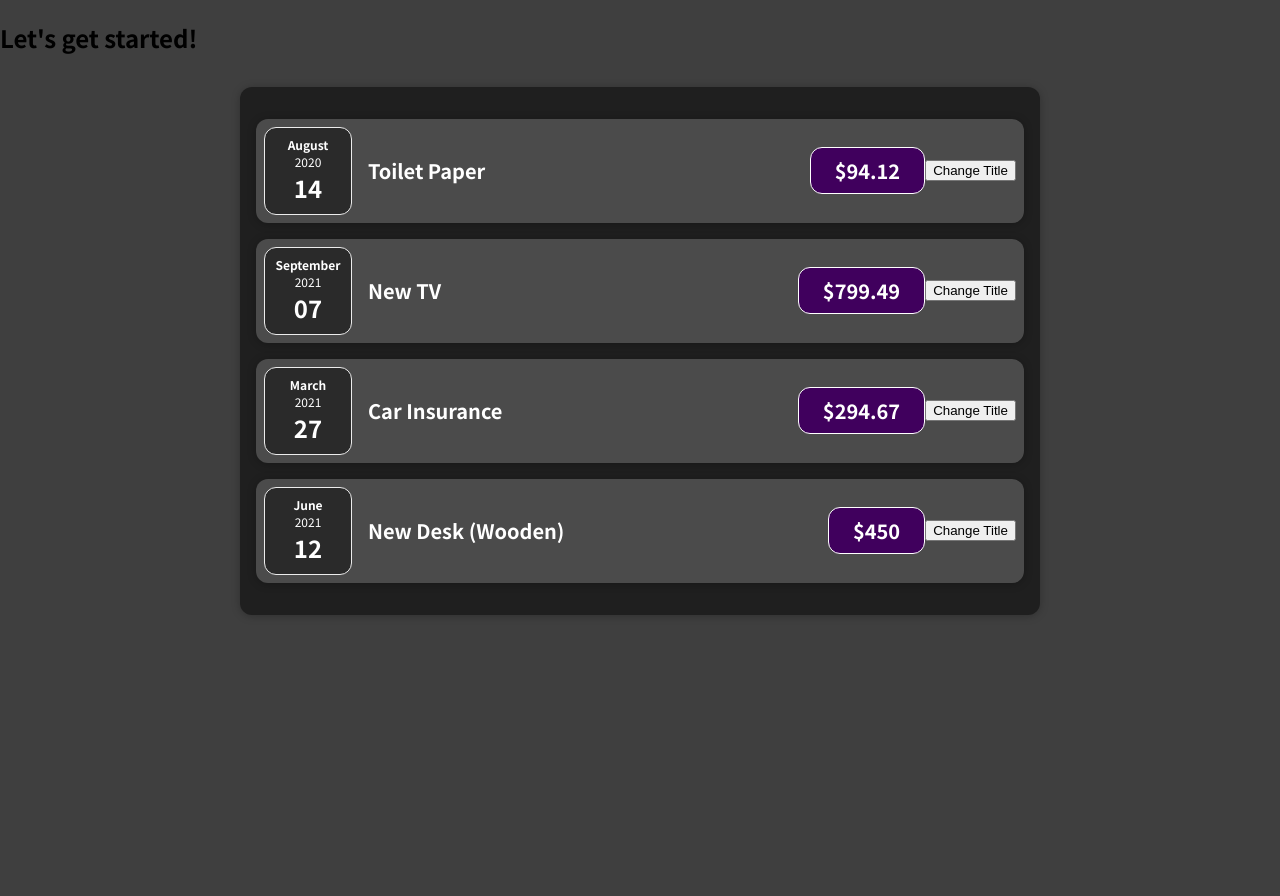
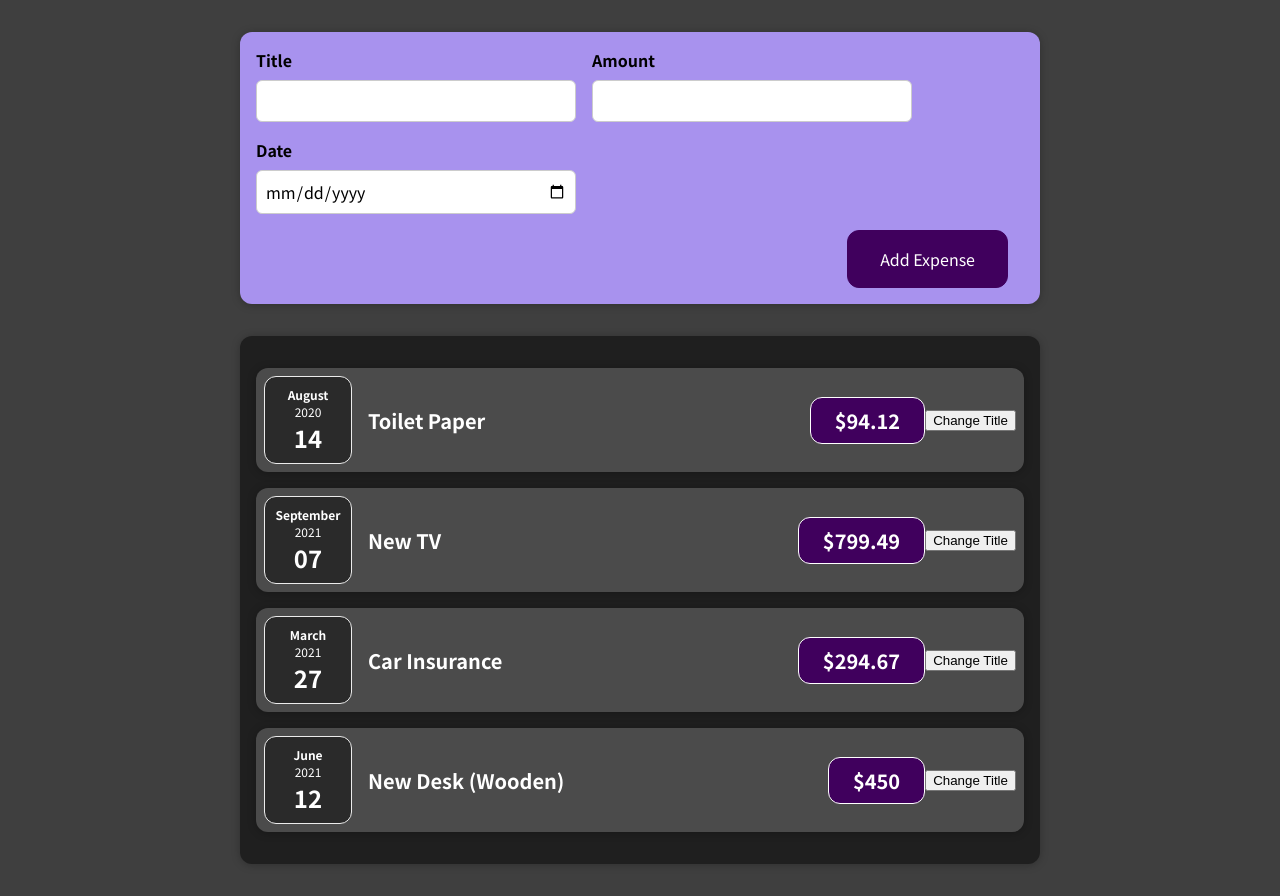
Before and after one commit to Presnia/react-expense-helper-nd, a React (Create React App) app: page / in a window 1280 px wide. Before the commit the page ends 800 px from the top, so only its background shows below. Built offline with nearby package versions, Linux system fonts and the light colour scheme.

Commit message:
Created new components NewExpense and ExpenseForm in the new directory

```diff
--- a/src/App.js
+++ b/src/App.js
@@ -1,10 +1,11 @@
+import expenses from "./components/Expenses/ExpenseData";
 import Expenses from "./components/Expenses/Expenses";
-import expenses from "./components/Expenses/ExpenseData";
+import NewExpense from "./components/NewExpense/NewExpense";
 
 const App = () => {
   return (
     <div>
-      <h2>Let's get started!</h2>
+      <NewExpense />
       <Expenses items={expenses} />
     </div>
   );
--- /dev/null
+++ b/src/components/NewExpense/ExpenseForm.css
@@ -0,0 +1,26 @@
+.new-expense__controls {
+    display: flex;
+    flex-wrap: wrap;
+    gap: 1rem;
+    margin-bottom: 1rem;
+    text-align: left;
+}
+
+.new-expense__control label {
+    font-weight: bold;
+    margin-bottom: 0.5rem;
+    display: block;
+}
+
+.new-expense__control input {
+    font: inherit;
+    padding: 0.5rem;
+    border-radius: 6px;
+    border: 1px solid #ccc;
+    width: 20rem;
+    max-width: 100%;
+}
+
+.new-expense__actions {
+    text-align: right;
+}
--- /dev/null
+++ b/src/components/NewExpense/ExpenseForm.js
@@ -0,0 +1,27 @@
+import './ExpenseForm.css';
+
+const ExpenseForm = () => {
+  return (
+    <form>
+      <div className="new-expense__controls">
+        <div className="new-expense__control">
+          <label>Title</label>
+          <input type="text" />
+        </div>
+        <div className="new-expense__control">
+          <label>Amount</label>
+          <input type="number" min="0.01" step="0.01" />
+        </div>
+        <div className="new-expense__control">
+          <label>Date</label>
+          <input type="date" min="2021-01-01" max="2025-12-31" />
+        </div>
+      </div>
+      <div className="new-expense__actions">
+        <button type="submit">Add Expense</button>
+      </div>
+    </form>
+  )
+};
+
+export default ExpenseForm;
--- /dev/null
+++ b/src/components/NewExpense/NewExpense.css
@@ -0,0 +1,38 @@
+.new-expense {
+    background-color: #a892ee;
+    padding: 1rem;
+    margin: 2rem auto;
+    width: 50rem;
+    max-width: 95%;
+    border-radius: 12px;
+    text-align: center;
+    box-shadow: 0 1px 8px rgba(0, 0, 0, 0.25);
+}
+
+.new-expense button {
+    font: inherit;
+    cursor: pointer;
+    padding: 1rem 2rem;
+    border: 1px solid #40005d;
+    background-color: #40005d;
+    color: white;
+    border-radius: 12px;
+    margin-right: 1rem;
+}
+
+.new-expense button:hover,
+.new-expense button:active {
+    background-color: #510674;
+    border-color: #510674;
+}
+
+.new-expense button.alternative {
+    color: #220131;
+    border-color: transparent;
+    background-color: transparent;
+}
+
+.new-expense button.alternative:hover,
+.new-expense button.alternative:active {
+    background-color: #ddb3f8;
+}
--- /dev/null
+++ b/src/components/NewExpense/NewExpense.js
@@ -0,0 +1,12 @@
+import './NewExpense.css';
+import ExpenseForm from "./ExpenseForm";
+
+const NewExpense = () => {
+  return (
+    <div className="new-expense">
+      <ExpenseForm />
+    </div>
+  )
+};
+
+export default NewExpense;
```
